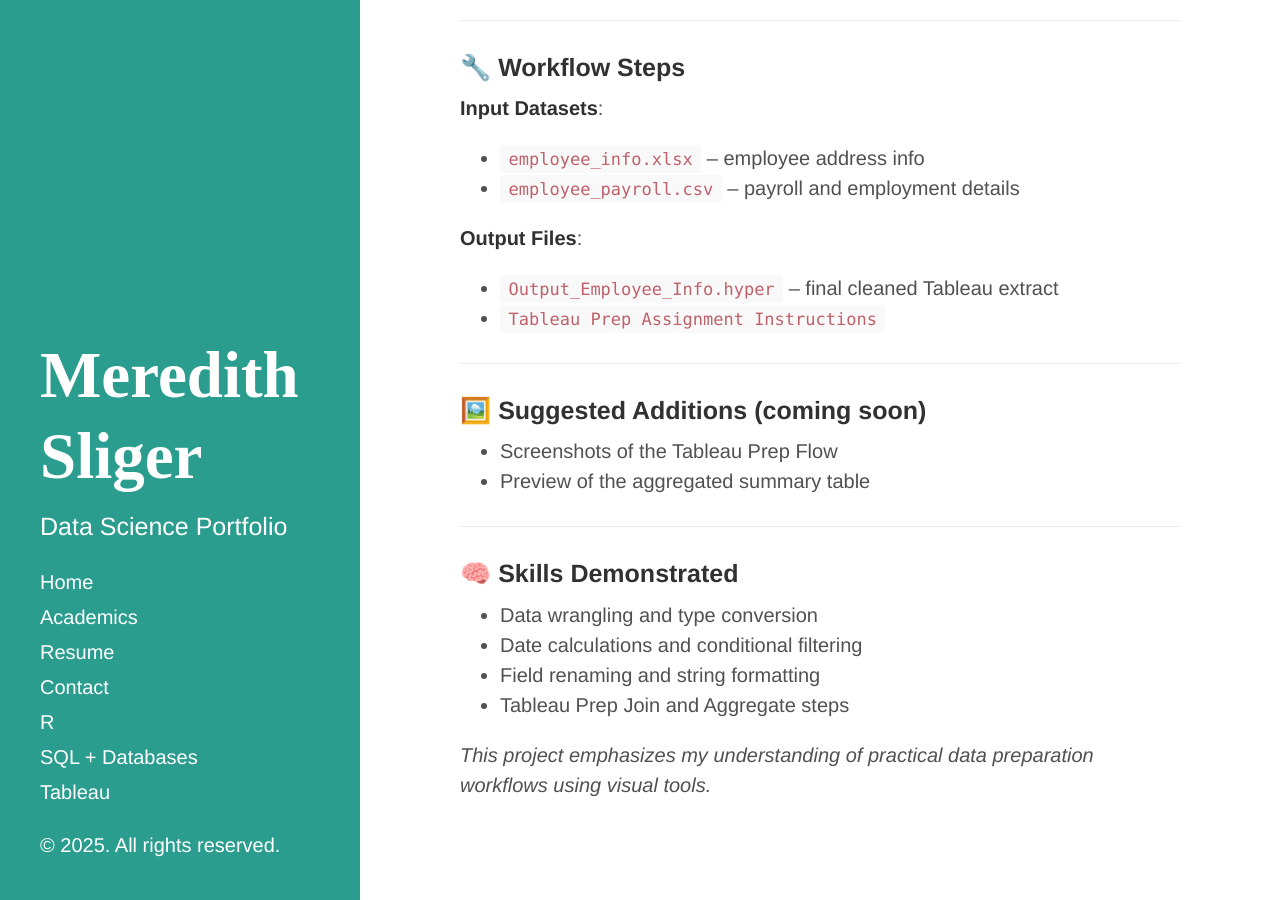
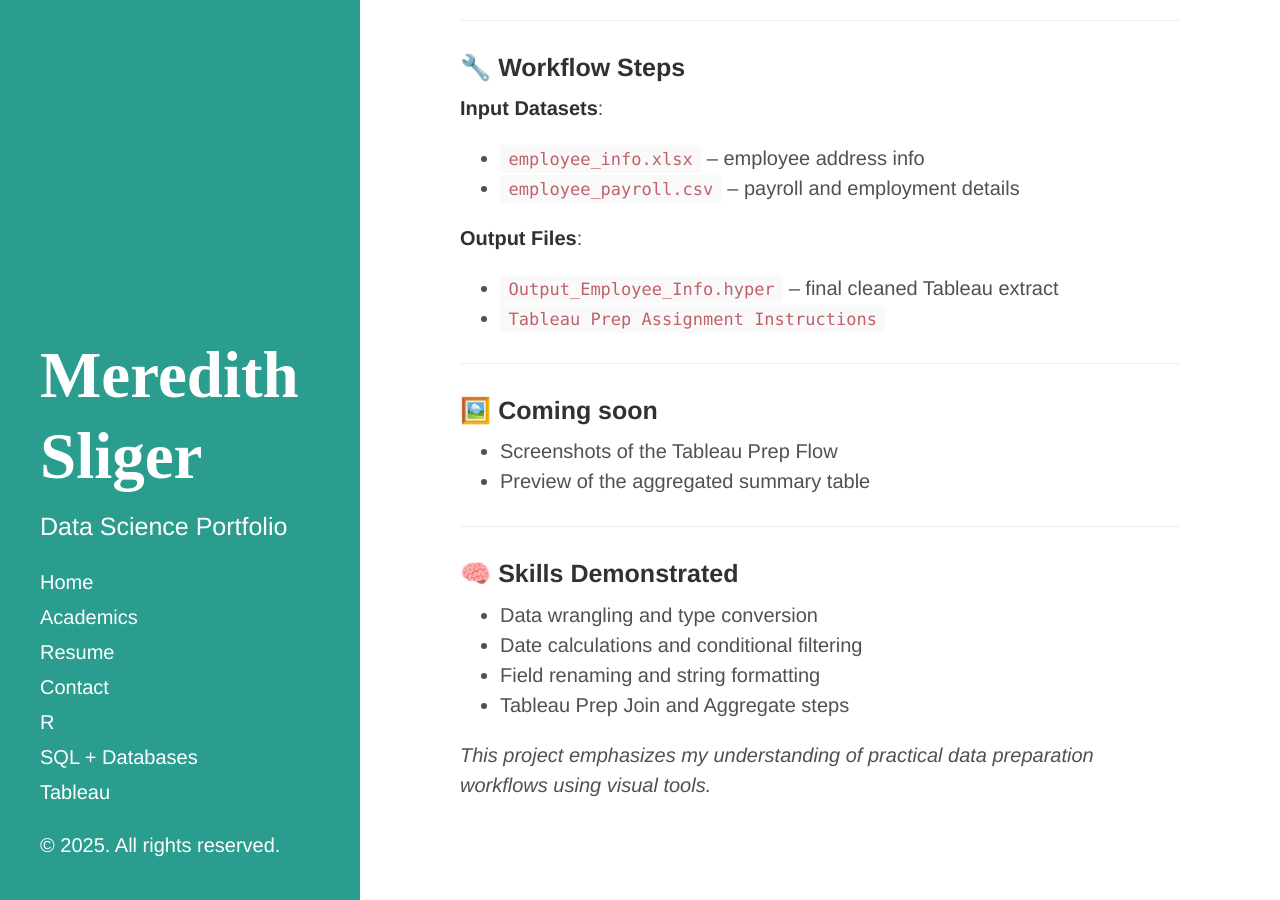
Before and after one commit to meredithsliger/meredithsliger.github.io, a Jekyll site: the page built from tableau/tableau-prep-etl.md, in a window 1280 px wide and 900 px high, scrolled down 781 px. Built offline with Jekyll 4.4.1, drawn with Linux system fonts in a browser that asks for light colours.

Commit message:
Update tableau-prep-etl.md

```diff
--- a/tableau/tableau-prep-etl.md
+++ b/tableau/tableau-prep-etl.md
@@ -37,7 +37,7 @@ In this Tableau Prep Builder assignment, I combined data from two different sour
 
 ---
 
-### 🖼️ Suggested Additions (coming soon)
+### 🖼️ Coming soon
 - Screenshots of the Tableau Prep Flow
 - Preview of the aggregated summary table
 
```
